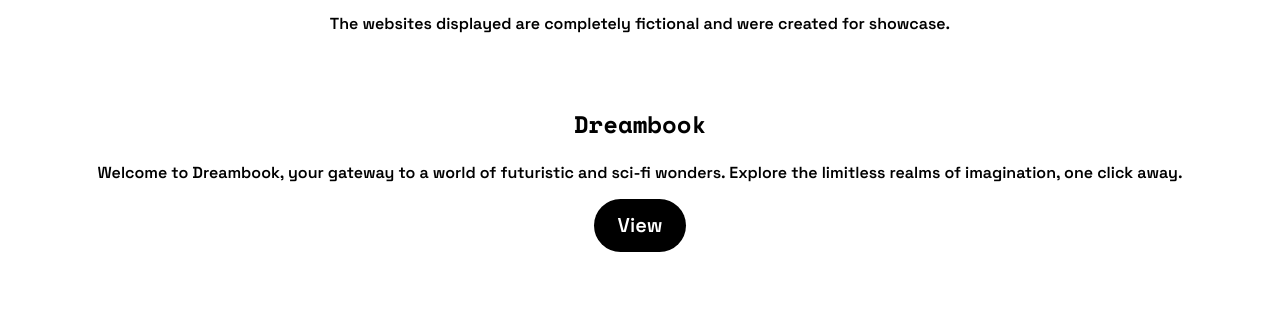
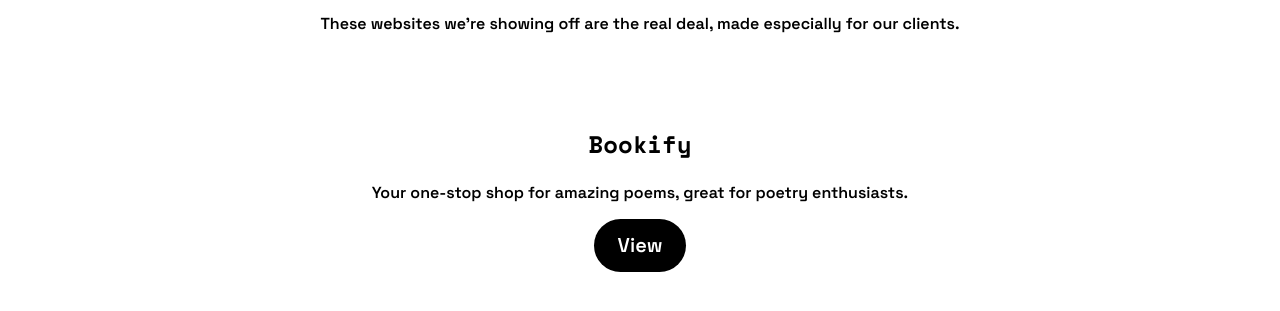
Before and after one commit to InfwaveDev/web, a plain HTML site: page showcase.html in a window 1280 px wide. Shown: the part 207-518 px from the top of the page. Drawn offline with nearby package versions, Linux system fonts and the light colour scheme.

Commit message:
Add Real Websites (Phase 2)

```diff
--- a/showcase.html
+++ b/showcase.html
@@ -48,13 +48,13 @@
     <br>
     <center>
         <div class="text"><h1>Showcase</h1></div>
-        <p>The websites displayed are completely fictional and were created for showcase.</p>
+        <p>These websites we're showing off are the real deal, made especially for our clients.</p>
         <br>
         <br>
-        <div class="example">
-            <h2>Dreambook</h2>
-            <p>Welcome to Dreambook, your gateway to a world of futuristic and sci-fi wonders. Explore the limitless realms of imagination, one click away.        </p>
-            <a href="showcase/dreambook/dreambook.html"><button class="btn">View</button>
+        <div class="card">
+            <h2>Bookify</h2>
+            <p>Your one-stop shop for amazing poems, great for poetry enthusiasts.</p>
+            <a href="https://bookifypoems.netlify.app"><button class="btn">View</button>
 
         </div>
         </center>
```
